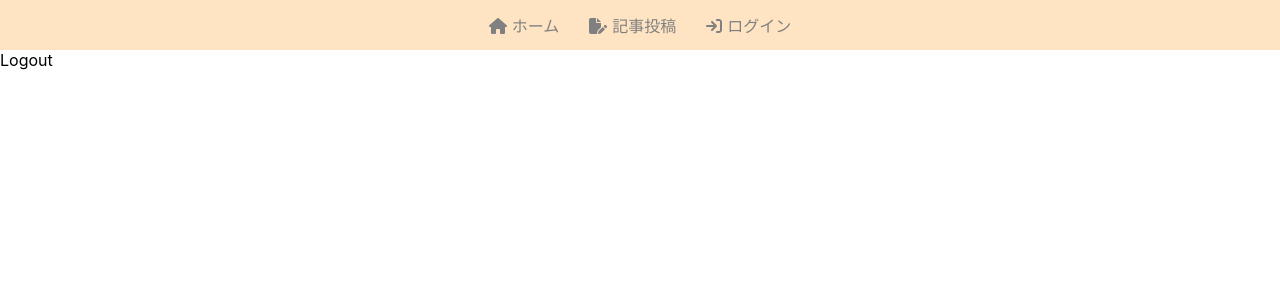
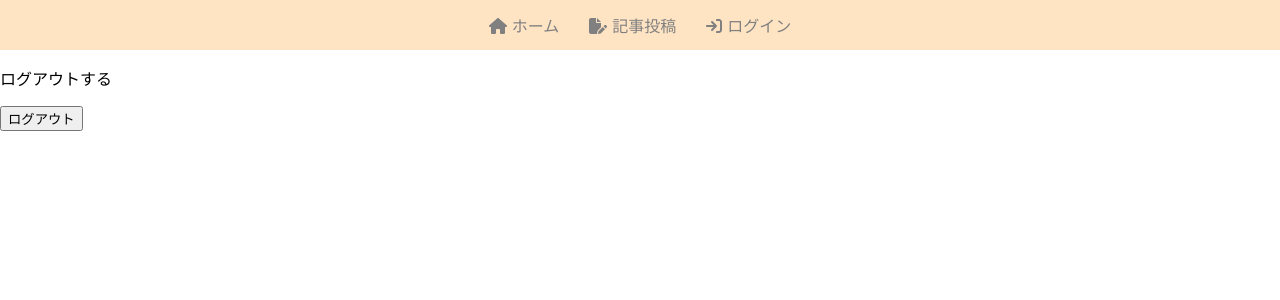
Before and after one commit to hatano-yota/blog-with-react-and-firebase, a React (Create React App) app: page /logout in a window 1280 px wide. Shown: the top 300 px of the page. Built offline with nearby package versions, Linux system fonts and the light colour scheme.

Commit message:
ログアウトコンポーネントの実装 ログイン/ログアウトの切り替えの実装

```diff
--- a/src/App.tsx
+++ b/src/App.tsx
@@ -12,12 +12,15 @@
 
   return (
     <Router>
-      <Navbar />
+      <Navbar isAuth={isAuth} />
       <Routes>
         <Route path="/" element={<Home />}></Route>
         <Route path="/createpost" element={<CreatePost />}></Route>
         <Route path="/login" element={<Login setIsAuth={setIsAuth} />}></Route>
-        <Route path="/logout" element={<Logout />}></Route>
+        <Route
+          path="/logout"
+          element={<Logout setIsAuth={setIsAuth} />}
+        ></Route>
       </Routes>
     </Router>
   );
--- a/src/components/Logout.tsx
+++ b/src/components/Logout.tsx
@@ -1,3 +1,26 @@
-export const Logout = () => {
-  return <div>Logout</div>;
+import { signOut } from "firebase/auth";
+import { auth } from "../firebase";
+import { useNavigate } from "react-router-dom";
+
+type Props = {
+  setIsAuth: (isAuth: boolean) => void;
 };
+
+export const Logout = ({ setIsAuth }: Props) => {
+  const navigate = useNavigate();
+  const logout = () => {
+    //ログアウト
+    signOut(auth).then(() => {
+      localStorage.clear();
+      setIsAuth(false);
+      navigate("/login");
+    });
+  };
+
+  return (
+    <div>
+      <p>ログアウトする</p>
+      <button onClick={logout}>ログアウト</button>
+    </div>
+  );
+};
--- a/src/components/Navbar.tsx
+++ b/src/components/Navbar.tsx
@@ -1,3 +1,4 @@
+import { FC } from "react";
 import { Link } from "react-router-dom";
 import "./styles/Navbar.css";
 import { FontAwesomeIcon } from "@fortawesome/react-fontawesome";
@@ -5,9 +6,14 @@
   faHouse,
   faFilePen,
   faArrowRightToBracket,
+  faArrowRightFromBracket,
 } from "@fortawesome/free-solid-svg-icons";
 
-export const Navbar = () => {
+type Props = {
+  isAuth: boolean;
+};
+
+export const Navbar: FC<Props> = ({ isAuth }) => {
   return (
     <nav>
       <Link to={"/"}>
@@ -18,10 +24,17 @@
         <FontAwesomeIcon icon={faFilePen} />
         記事投稿
       </Link>
-      <Link to={"/login"}>
-        <FontAwesomeIcon icon={faArrowRightToBracket} />
-        ログイン
-      </Link>
+      {!isAuth ? (
+        <Link to={"/login"}>
+          <FontAwesomeIcon icon={faArrowRightToBracket} />
+          ログイン
+        </Link>
+      ) : (
+        <Link to={"/logout"}>
+          <FontAwesomeIcon icon={faArrowRightFromBracket} />
+          ログアウト
+        </Link>
+      )}
     </nav>
   );
 };
```
